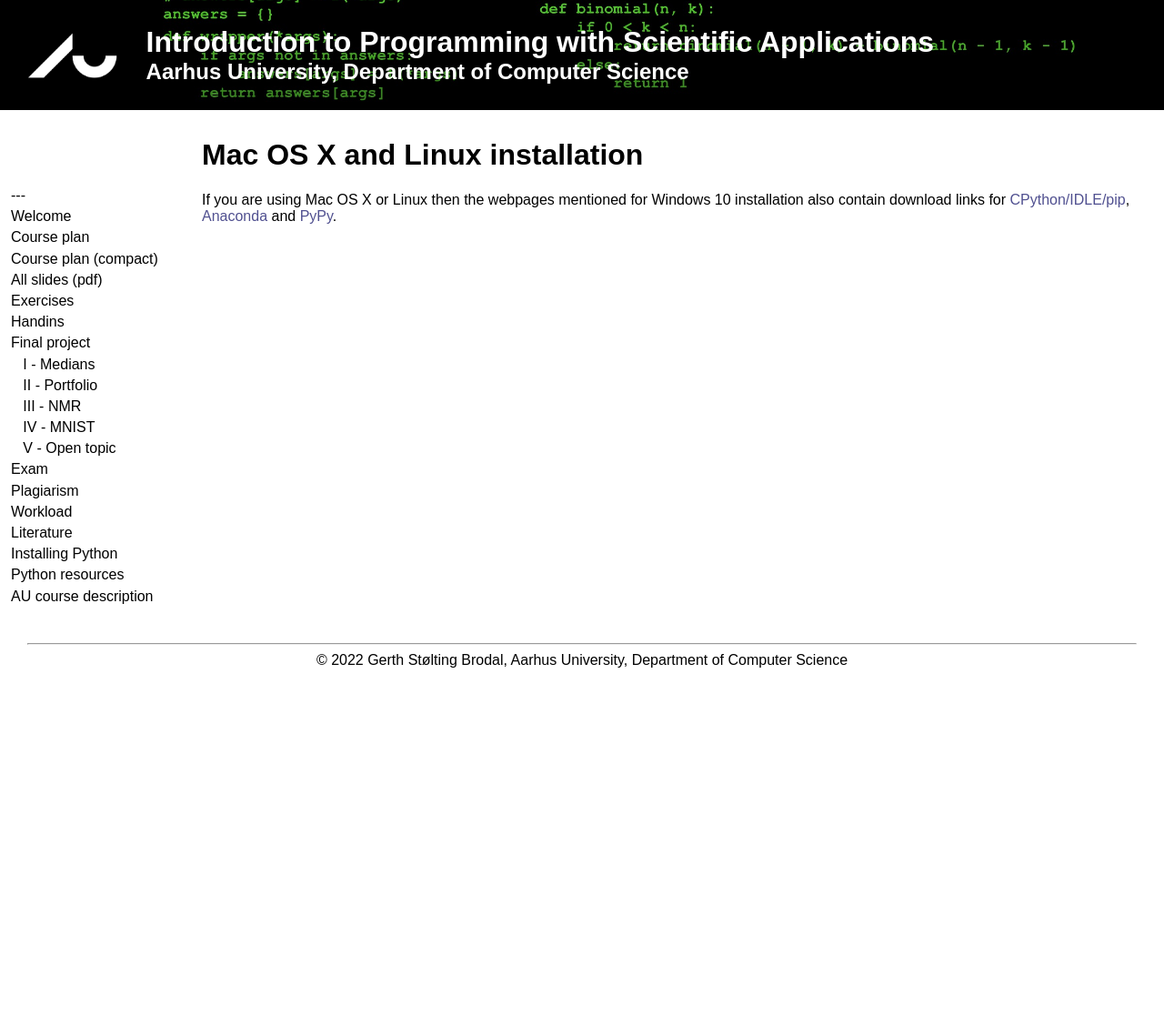
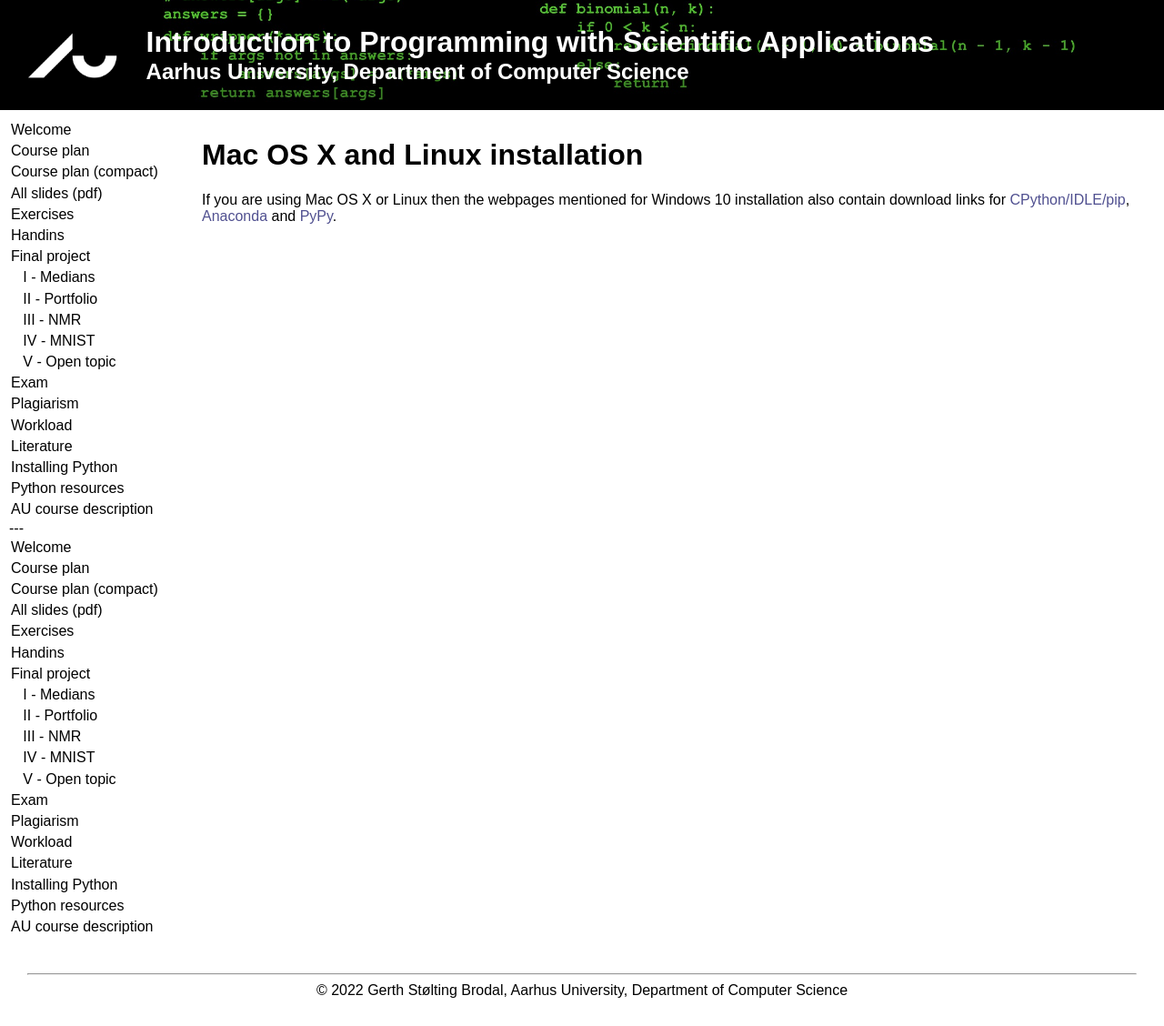
Before and after one commit to gsbrodal/gsbrodal.github.io, a Jekyll site: the page built from ipsa/install-mac-linux.md, in a window 1280 px wide. Shown: the whole page at 91% size. Built offline with Jekyll 4.4.1, drawn with Linux system fonts in a browser that asks for light colours; our own code applies the rules of GitHub Pages for plain Markdown files; before the commit the page ends 900 px from its top, so only the background shows below that.

Commit message:
Update ipsa.html

```diff
--- a/_layouts/ipsa.html
+++ b/_layouts/ipsa.html
@@ -65,13 +65,11 @@
     <nav>
       {% for entry in site.menu %}
         {% if page.url contains entry.url %}
-           <a href="{{ item.url }}" class="current">
-        {% endif %}
-           <a href="{{ item.url }}">
+           <a href="{{ entry.url }}" class="current">
         {% else %}
-        {{ item.title }}
-        </a>
-	   {% endfor %}
+           <a href="{{ entry.url }}">
+        {% endif %}{{ entry.title }}</a>
+      {% endfor %}
 	   ---
       <a href="welcome">Welcome</a>
       <a href="plan">Course plan</a>
```
